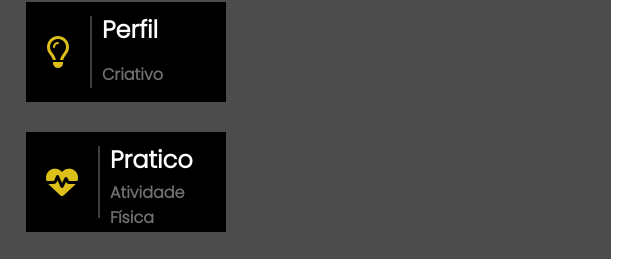
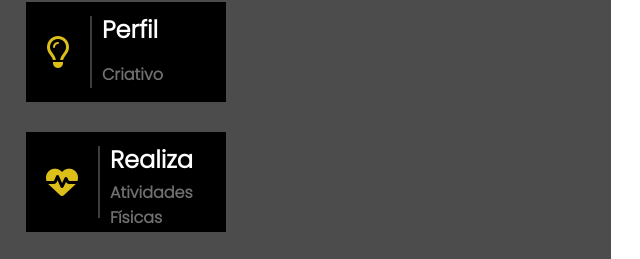
Before and after one commit to 1andersonmotta/portifolioAndersonMotta, a plain HTML site: page index.html in a window 1280 px wide. Shown: the part 3376-3635 px from the top of the page, 629-1269 px from the left. Drawn offline with nearby package versions, Linux system fonts and the light colour scheme.

Commit message:
rename factor

```diff
--- a/index.html
+++ b/index.html
@@ -341,8 +341,8 @@
                     </li>
                     <li>
                         <i class="fa-solid fa-heart-pulse"></i>
-                        <span>Pratico</span>
-                        <p>Atividade Física</p>
+                        <span>Realiza</span>
+                        <p>Atividades Físicas</p>
                     </li>
                 </ul>
             </div>
```
